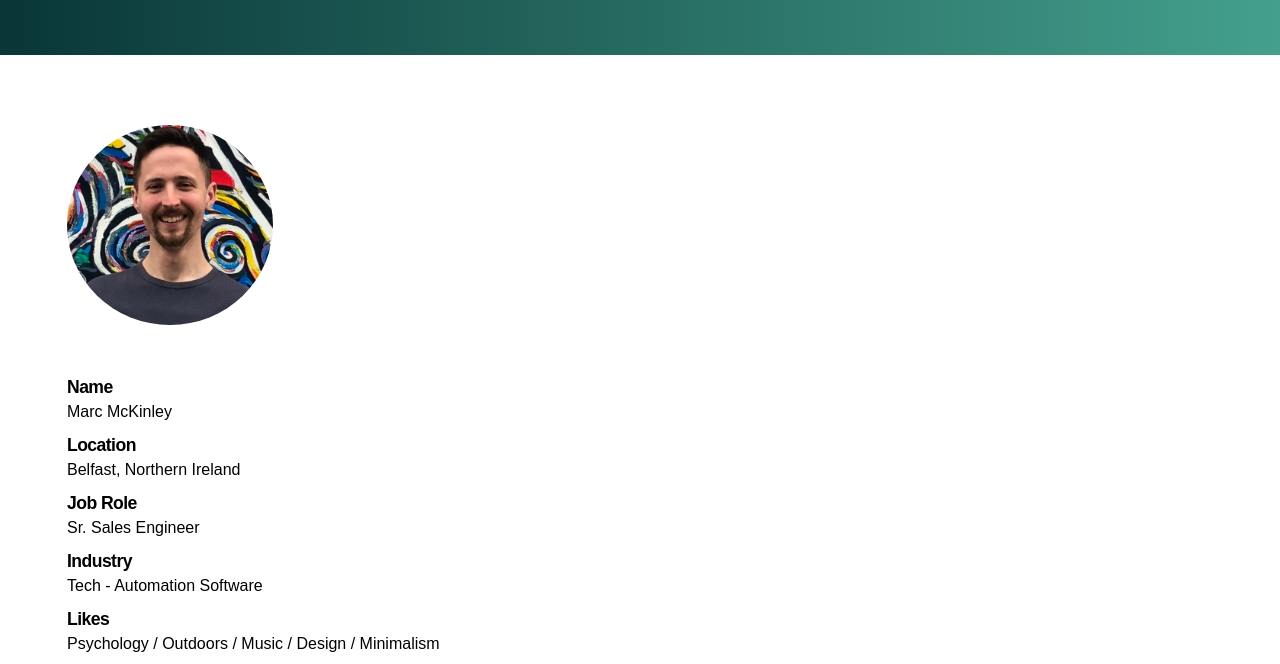
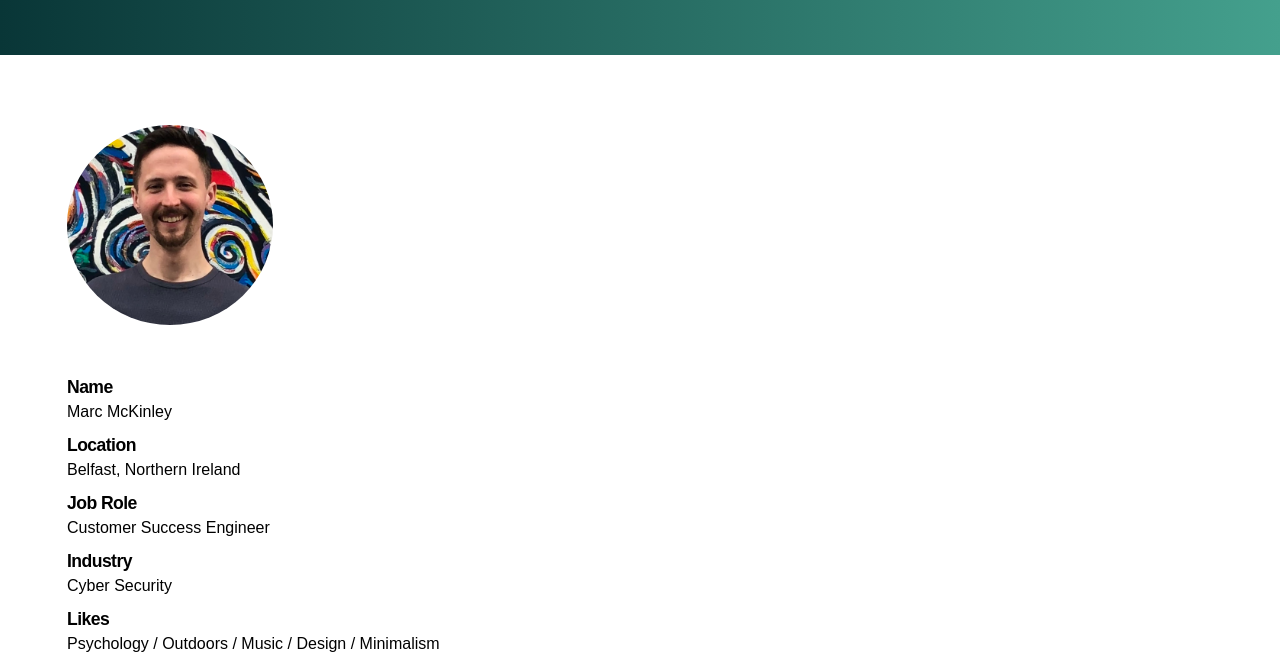
Before and after one commit to kinners00/website, a plain HTML site: page index.html in a window 1280 px wide. Shown: the part 537-1201 px from the top of the page. Drawn offline with nearby package versions, Linux system fonts and the light colour scheme.

Commit message:
updated profile

```diff
--- a/index.html
+++ b/index.html
@@ -62,9 +62,9 @@
 
          <b>Location</b> <p>Belfast, Northern Ireland</p>
 
-      <b>Job Role</b> <p>Sr. Sales Engineer</p>
+      <b>Job Role</b> <p>Customer Success Engineer</p>
 
-  <b>Industry</b> <p>Tech - Automation Software</p>
+  <b>Industry</b> <p>Cyber Security</p>
 
   <b>Likes</b> <p>Psychology / Outdoors / Music / Design / Minimalism </p>
 
```
